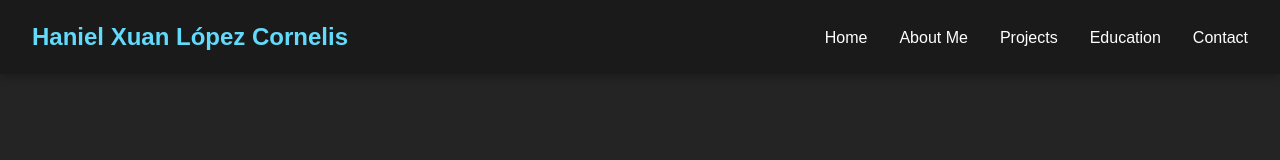
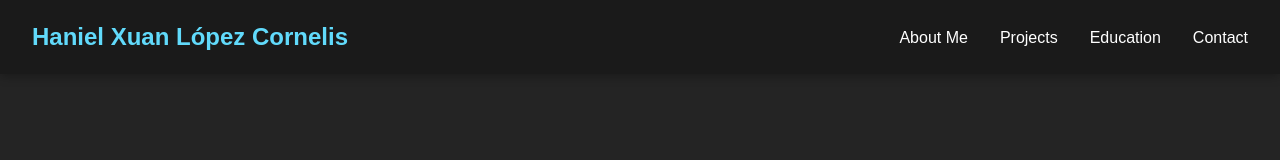
Before and after one commit to Hanielxlopezcornelis/portfolio-haniel, a React (Vite) app: page / in a window 1280 px wide. Shown: the top 160 px of the page. Built offline with nearby package versions, Linux system fonts and the light colour scheme.

Commit message:
Sobre-mi
cambie el link del sobre mi, en el componente ya no esta más. y ahora figura en el componente de header

```diff
--- a/src/App.jsx
+++ b/src/App.jsx
@@ -11,11 +11,11 @@ import { Footer } from './components/Footer';
 function App() {
   return (
       <div className='App' style={styles.appContainer}>
-        <div id='inicio'>
+        <div id='sobre-mi'>
           <Header />
         </div>
         <main style={styles.mainContent}>
-          <div id='sobre-mi'>
+          <div>
             <AboutMe />
           </div>
 
--- a/src/components/Header.jsx
+++ b/src/components/Header.jsx
@@ -6,7 +6,6 @@ export const Header = () => {
         </div>
         <nav>
             <ul style={styles.navUl}>
-                <li style={styles.navLi}><a href="#inicio" style={styles.link}>Home</a></li>
                 <li style={styles.navLi}><a href="#sobre-mi" style={styles.link}>About Me</a></li>
                 <li style={styles.navLi}><a href="#proyectos" style={styles.link}>Projects</a></li>
                 <li style={styles.navLi}><a href="#educacion" style={styles.link}>Education</a></li>
```
